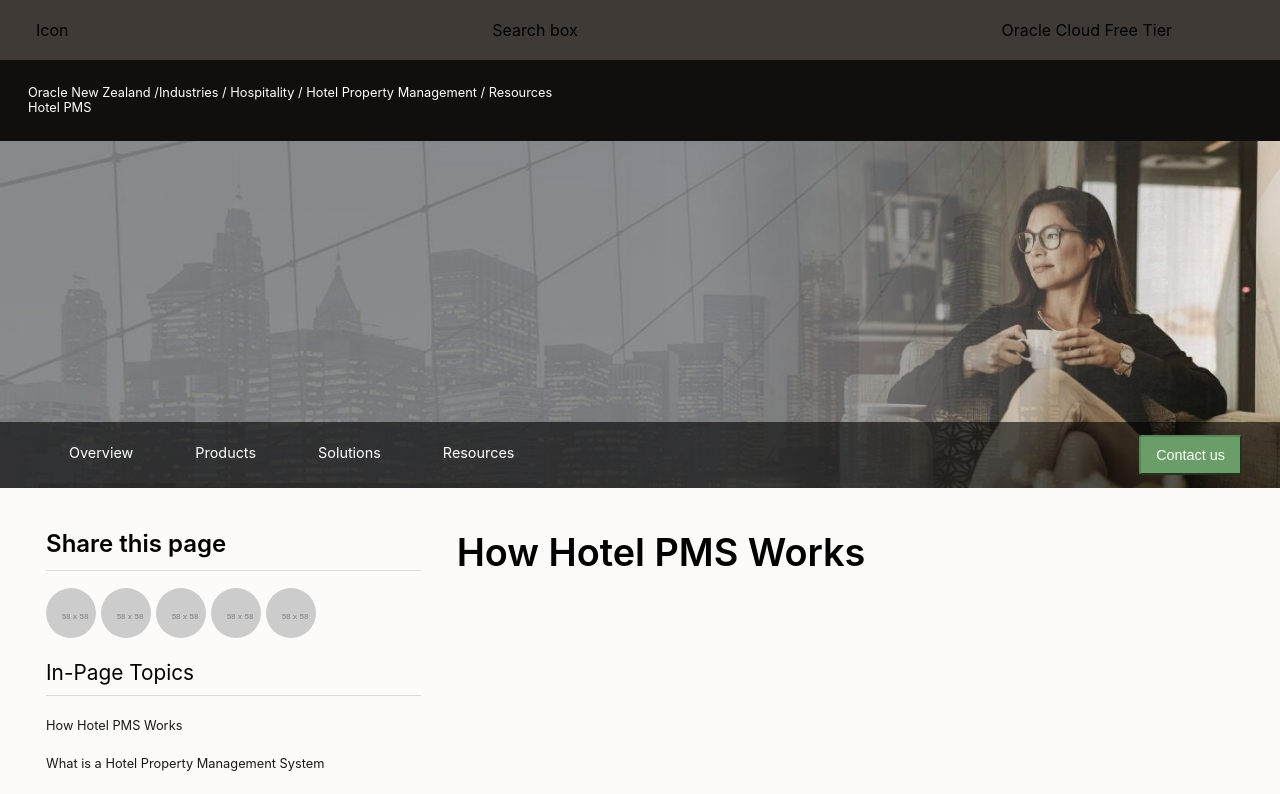
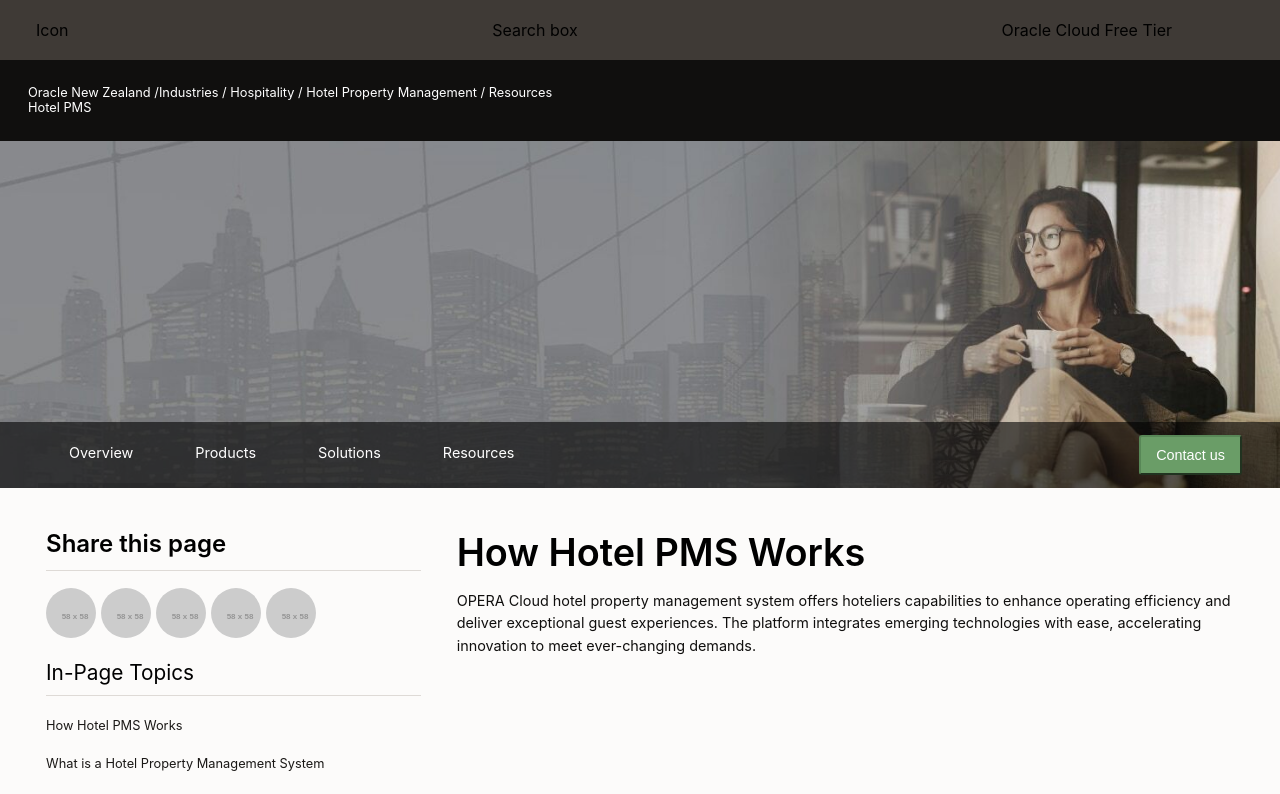
Before and after one commit to gonghaima/xenia_oracle, a React (Create React App) app: page / in a window 1280 px wide. Shown: the top 794 px of the page. Built offline with nearby package versions, Linux system fonts and the light colour scheme.

Commit message:
main - WIP

```diff
--- a/src/App.js
+++ b/src/App.js
@@ -105,6 +105,7 @@
         </div>
         <main>
           <h2>How Hotel PMS Works</h2>
+          <p>OPERA Cloud hotel property management system offers hoteliers capabilities to enhance operating efficiency and deliver exceptional guest experiences. The platform integrates emerging technologies with ease, accelerating innovation to meet ever-changing demands.</p>
         </main>
       </section>
     </div>
--- a/src/App.scss
+++ b/src/App.scss
@@ -10,6 +10,7 @@
 $primary-font-color: #fff;
 $secondary-font-color: #1a1816;
 $third-font-color: #000;
+$fourth-font-color: #100f0e;
 
 $primary-background: rgba(0, 0, 0, 0.6);
 $second-background: rgba(0, 0, 0, 0.1);
@@ -230,6 +231,14 @@
     max-width: calc(66.666% - 36px);
     h2 {
       font-weight: 600;
+      margin: 0 0 0.4em;
+    }
+    p {
+      color: $fourth-font-color;
+      font-weight: 400;
+      margin: 0 0 1.1em;
+      line-height: 1.55;
+      font-size: 0.9rem;
     }
   }
 }
```
